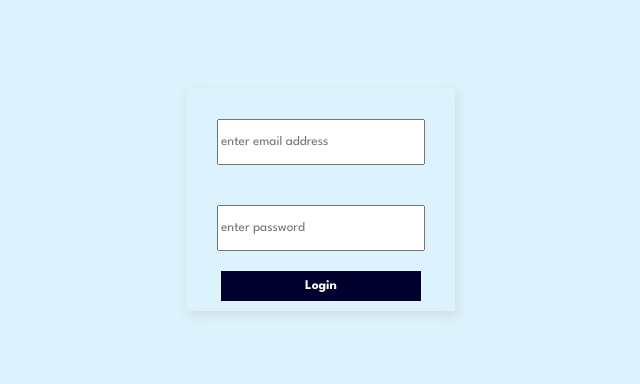
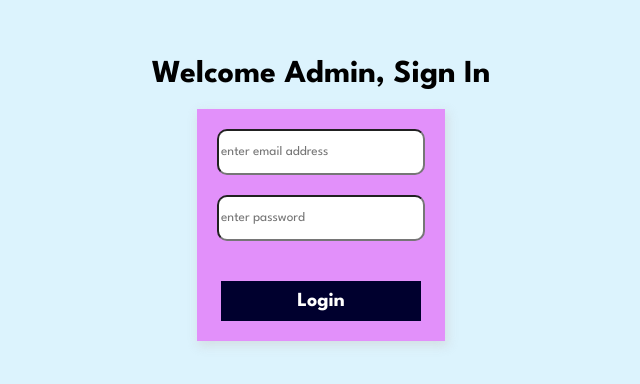
Before and after one commit to softontechsolution/MyOgaDashboard, a React (Create React App) app: page /login in a window 1280 px wide. Shown: the part 200-584 px from the top of the page, without its empty margins (319-959 px from the left). Built offline with nearby package versions, Linux system fonts and the light colour scheme; no server answers.

Commit message:
login function and navigation added

```diff
--- a/src/App.js
+++ b/src/App.js
@@ -7,6 +7,7 @@ import {
   BrowserRouter,
   Routes,
   Route,
+  Navigate,
 } from "react-router-dom";
 import { userInputs } from "./formSource";
 import "./style/dark.scss"
@@ -18,16 +19,37 @@ function App() {
 
   const {darkMode} = useContext(DarkModeContext)
 
+  const currentUser = false;
+
+  const RequireAuth = ({children}) => {
+    return currentUser ? (children) : <Navigate to="/login"/>;
+  }
+
   return (
     <div className={ darkMode ? "app dark": "app"}>
       <BrowserRouter>
         <Routes>
           <Route path="/">
-            <Route index element={<Home />} />
             <Route path ="login" element={<Login />} />
+            <Route index element={
+                <RequireAuth>
+                  <Home />
+                </RequireAuth>
+              }
+            />
             <Route path="users">
-              <Route index element={<List/>}/>
-              <Route path=":userId" element={<Single/>}/>
+              <Route index element={
+                  <RequireAuth>
+                    <List/>
+                  </RequireAuth>
+                }
+              />
+              <Route path=":userId" element={
+                  <RequireAuth>
+                    <Single/>
+                  </RequireAuth>
+                }
+              />
               <Route path="new" element={<New inputs={userInputs} title="Add New User"/>}/>
             </Route>
             <Route path="drivers">
--- a/src/pages/login/login.jsx
+++ b/src/pages/login/login.jsx
@@ -23,11 +23,7 @@ const Login = () => {
                 navigate("/");
             })
             .catch((error) => {
-                const errorCode = error.code;
-                const errorMessage = error.message;
                 setError(true);
-                console.log(errorCode);
-                console.log(errorMessage);
             });
 
 
@@ -35,6 +31,7 @@ const Login = () => {
 
     return (
         <div className="login">
+            <h1 className="title">Welcome Admin, Sign In</h1>
             <form onSubmit={handleLogin}>
                 <input type="email" placeholder="enter email address" onChange={e=>setEmail(e.target.value)}/>
                 <input type="password" placeholder="enter password" onChange={e=>setPassword(e.target.value)}/>
--- a/src/pages/login/login.scss
+++ b/src/pages/login/login.scss
@@ -1,11 +1,17 @@
 .login{
     height: 100vh;
     display: flex;
+    flex-direction: column;
     align-items: center;
     justify-content: center;
     background-color: #dcf3fd;
 
+    .title{
+        margin-bottom: 20px;
+    }
+
     form{
+        background-color: #e290fa;
         display: flex;
         flex-direction: column;
         align-items: center;
@@ -17,17 +23,21 @@
     input{
         width: 200px;
         height: 40px;
-        margin: 20px;
+        margin: 10px;
+        border-radius: 10px;
     }
 
     button{
         width: 200px;
-        height: 30px;
+        height: 40px;
         border: none;
         background-color: #00002e;
         color: white;
         font-weight: bold;
         cursor: pointer;
+        margin-top: 30px;
+        margin-bottom: 10px;
+        font-size: 20px;
     }
 
     span{
```
Also changed, not shown: 1 other file (tests, documents, lock files or other folders).
